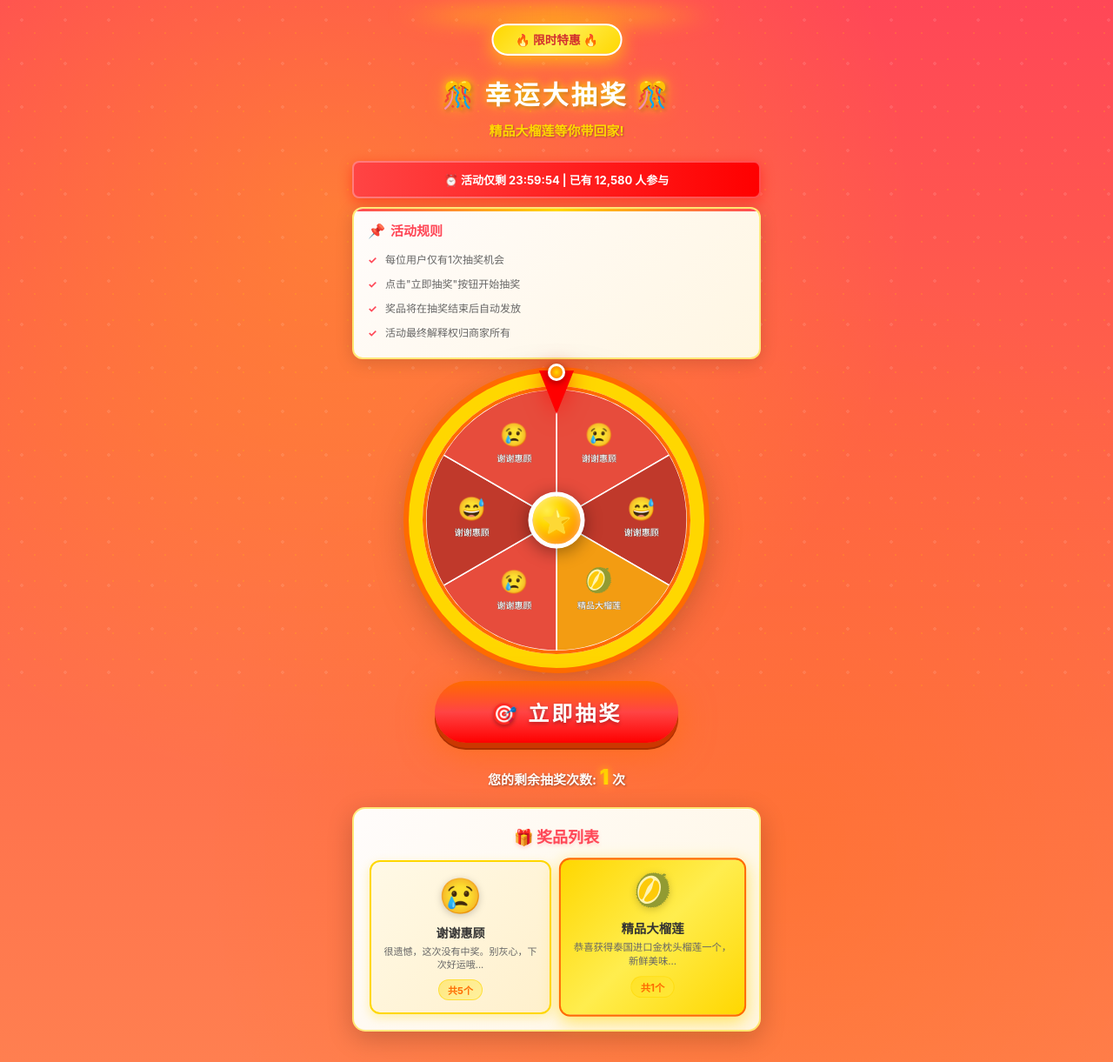
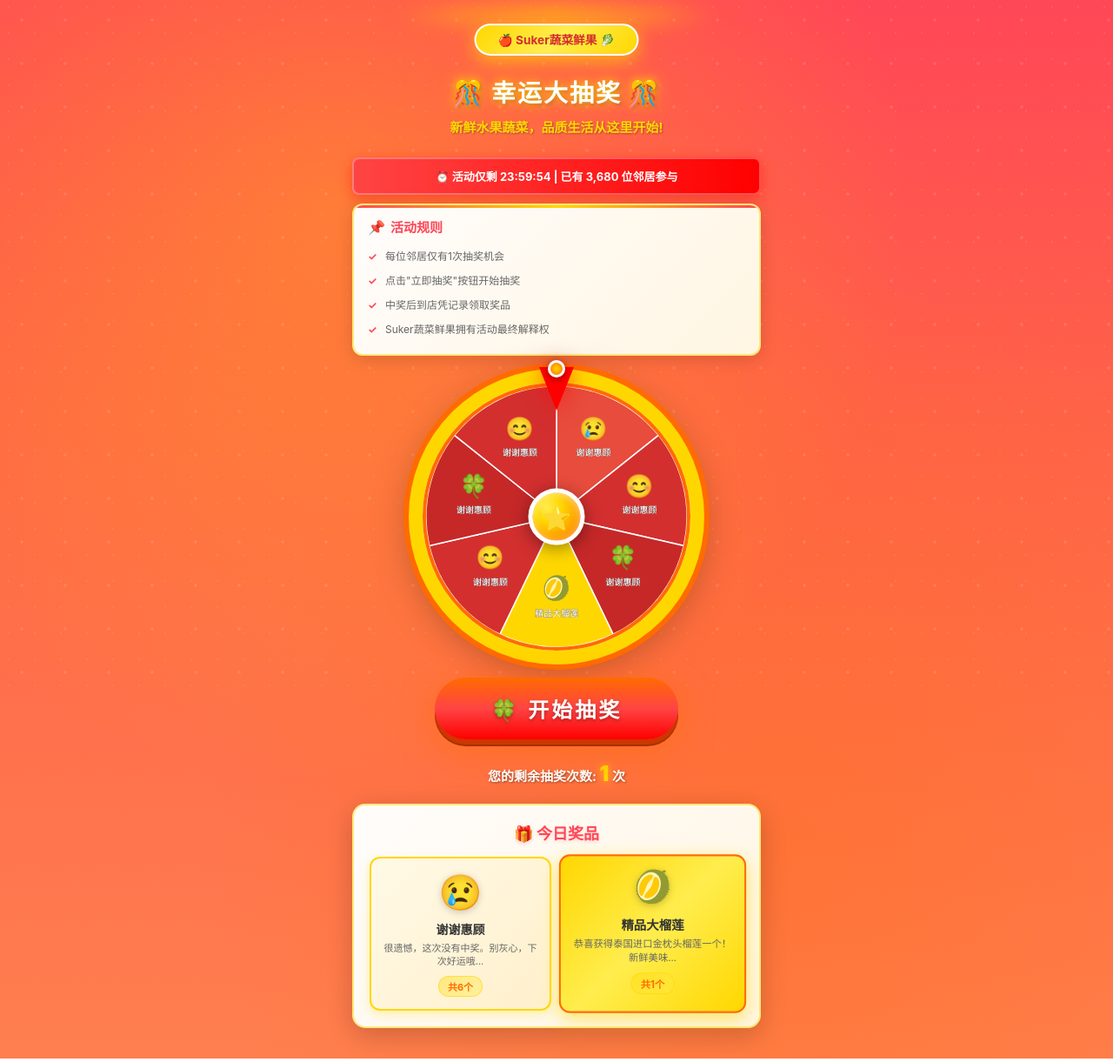
Before and after one commit to HuiJiangOfficial/wheel-lottery, a plain HTML site: page index.html in a window 1280 px wide. Shown: the part 2-1223 px from the top of the page at 87% size. Drawn offline with Linux system fonts and the light colour scheme.

Commit message:
修改为水果店样式

```diff
--- a/index.html
+++ b/index.html
@@ -3,7 +3,7 @@
 <head>
     <meta charset="UTF-8">
     <meta name="viewport" content="width=device-width, initial-scale=1.0, maximum-scale=1.0, user-scalable=no">
-    <title>幸运大抽奖 - 精品大榴莲等你来拿!</title>
+    <title>Suker蔬菜鲜果 - 幸运大抽奖!</title>
     <style>
         * {
             margin: 0;
@@ -14,7 +14,7 @@
 
         body {
             font-family: -apple-system, BlinkMacSystemFont, 'Segoe UI', 'Microsoft YaHei', Arial, sans-serif;
-            /* 拼多多风格背景：放射状渐变 + 装饰 */
+            /* 红金配色背景：放射状渐变 + 装饰 */
             background:
                 radial-gradient(circle at 30% 20%, rgba(255, 215, 0, 0.3) 0%, transparent 50%),
                 radial-gradient(circle at 70% 80%, rgba(255, 107, 0, 0.3) 0%, transparent 50%),
@@ -96,12 +96,12 @@
 
         .header h1 {
             color: #fff;
-            font-size: 30px;
+            font-size: 28px;
             text-shadow:
                 0 0 10px rgba(255, 215, 0, 0.8),
                 0 0 20px rgba(255, 215, 0, 0.6),
                 2px 2px 4px rgba(0, 0, 0, 0.3);
-            letter-spacing: 3px;
+            letter-spacing: 2px;
             font-weight: 900;
             margin: 10px 0;
         }
@@ -114,7 +114,7 @@
             text-shadow: 1px 1px 2px rgba(0, 0, 0, 0.3);
         }
 
-        /* 限时优惠标签 */
+        /* 限时优惠标签 - 红金风格 */
         .limited-tag {
             background: linear-gradient(90deg, #ff0000, #ff4444, #ff0000);
             background-size: 200% 100%;
@@ -136,7 +136,7 @@
             100% { background-position: 0% 50%; }
         }
 
-        /* 规则提示 - 拼多多卡片风格 */
+        /* 规则提示 - 红金卡片风格 */
         .rules-box {
             background: linear-gradient(135deg, rgba(255, 255, 255, 0.98) 0%, rgba(255, 249, 230, 0.98) 100%);
             border-radius: 12px;
@@ -214,7 +214,7 @@
             aspect-ratio: 1 / 1;
         }
 
-        /* 转盘外圈光效 */
+        /* 转盘外圈光效 - 红金风格 */
         .wheel-glow {
             position: absolute;
             top: -20px;
@@ -225,7 +225,6 @@
             background: radial-gradient(circle, rgba(255, 215, 0, 0.4) 0%, transparent 70%);
             animation: glowPulse 2s ease-in-out infinite;
             pointer-events: none;
-            /* 确保光效也是完美的圆形 */
             aspect-ratio: 1 / 1;
         }
 
@@ -266,7 +265,7 @@
             box-shadow: 0 2px 8px rgba(0, 0, 0, 0.4);
         }
 
-        /* 转盘容器 */
+        /* 转盘容器 - 红金风格 */
         .wheel-container {
             width: 100%;
             height: 100%;
@@ -337,7 +336,7 @@
                 inset 0 2px 10px rgba(255, 255, 255, 0.5);
         }
 
-        /* 抽奖按钮 - 拼多多3D风格 */
+        /* 抽奖按钮 - 红金3D风格 */
         .draw-btn-wrapper {
             text-align: center;
             margin: 25px 0;
@@ -806,24 +805,24 @@
         <!-- 头部 -->
         <div class="header">
             <div class="header-decoration"></div>
-            <div class="header-badge">🔥 限时特惠 🔥</div>
+            <div class="header-badge">🍎 Suker蔬菜鲜果 🥬</div>
             <h1>🎊 幸运大抽奖 🎊</h1>
-            <p class="subtitle">精品大榴莲等你带回家!</p>
+            <p class="subtitle">新鲜水果蔬菜，品质生活从这里开始!</p>
         </div>
 
         <!-- 限时标签 -->
         <div class="limited-tag">
-            ⏰ 活动仅剩 <span id="countdown">23:59:59</span> | 已有 12,580 人参与
+            ⏰ 活动仅剩 <span id="countdown">23:59:59</span> | 已有 3,680 位邻居参与
         </div>
 
         <!-- 规则提示 -->
         <div class="rules-box">
             <h3>活动规则</h3>
             <ul>
-                <li>每位用户仅有1次抽奖机会</li>
+                <li>每位邻居仅有1次抽奖机会</li>
                 <li>点击"立即抽奖"按钮开始抽奖</li>
-                <li>奖品将在抽奖结束后自动发放</li>
-                <li>活动最终解释权归商家所有</li>
+                <li>中奖后到店凭记录领取奖品</li>
+                <li>Suker蔬菜鲜果拥有活动最终解释权</li>
             </ul>
         </div>
 
@@ -854,7 +853,7 @@
         <!-- 抽奖按钮 -->
         <div class="draw-btn-wrapper">
             <button class="draw-btn" id="drawBtn">
-                <span class="btn-text">🎯 立即抽奖</span>
+                <span class="btn-text">🍀 开始抽奖</span>
             </button>
         </div>
 
@@ -865,7 +864,7 @@
 
         <!-- 奖品列表 -->
         <div class="prizes-section">
-            <h3>🎁 奖品列表</h3>
+            <h3>🎁 今日奖品</h3>
             <div class="prize-list" id="prizeList">
                 <!-- 奖品项由JS动态生成 -->
             </div>
@@ -905,53 +904,61 @@
             },
             {
                 name: '谢谢惠顾',
-                icon: '😅',
+                icon: '😊',
                 iconType: 'emoji',
                 type: 'lose',
-                color: '#c0392b',
-                desc: '差一点点就中奖啦! 继续加油，好运即将降临!'
+                color: '#d32f2f',
+                desc: '感谢参与Suker蔬菜鲜果活动，欢迎下次再来!'
+            },
+            {
+                name: '谢谢惠顾',
+                icon: '🍀',
+                iconType: 'emoji',
+                type: 'lose',
+                color: '#c62828',
+                desc: '差一点点就中奖啦! 继续支持我们哦!'
             },
             {
                 name: '精品大榴莲',
                 icon: 'images/榴莲.svg',
                 iconType: 'image',
                 type: 'win',
-                color: '#f39c12',
-                desc: '恭喜获得泰国进口金枕头榴莲一个，新鲜美味，价值198元!'
+                color: '#FFD700',
+                desc: '恭喜获得泰国进口金枕头榴莲一个！新鲜美味，价值198元！到店即可领取!'
             },
             {
                 name: '谢谢惠顾',
-                icon: '😢',
+                icon: '😊',
                 iconType: 'emoji',
                 type: 'lose',
-                color: '#e74c3c',
-                desc: '很遗憾，这次没有中奖。别灰心，下次好运哦!'
+                color: '#d32f2f',
+                desc: '感谢参与Suker蔬菜鲜果活动，欢迎下次再来!'
             },
             {
                 name: '谢谢惠顾',
-                icon: '😅',
+                icon: '🍀',
                 iconType: 'emoji',
                 type: 'lose',
-                color: '#c0392b',
-                desc: '差一点点就中奖啦! 继续加油，好运即将降临!'
+                color: '#c62828',
+                desc: '差一点点就中奖啦! 继续支持我们哦!'
             },
             {
                 name: '谢谢惠顾',
-                icon: '😢',
+                icon: '😊',
                 iconType: 'emoji',
                 type: 'lose',
-                color: '#e74c3c',
-                desc: '很遗憾，这次没有中奖。别灰心，下次好运哦!'
+                color: '#d32f2f',
+                desc: '感谢参与Suker蔬菜鲜果活动，欢迎下次再来!'
             }
         ];
 
         // 模拟中奖用户数据（全部显示抽中榴莲）
         const mockWinners = [
-            { user: '张***三', prize: '精品大榴莲', time: '3' },
-            { user: '李***四', prize: '精品大榴莲', time: '5' },
-            { user: '王***五', prize: '精品大榴莲', time: '8' },
-            { user: '赵***六', prize: '精品大榴莲', time: '12' },
-            { user: '刘***七', prize: '精品大榴莲', time: '15' },
+            { user: '王***邻居', prize: '精品大榴莲', time: '3' },
+            { user: '李***阿姨', prize: '精品大榴莲', time: '5' },
+            { user: '张***大叔', prize: '精品大榴莲', time: '8' },
+            { user: '刘***小姐', prize: '精品大榴莲', time: '12' },
+            { user: '陈***先生', prize: '精品大榴莲', time: '15' },
             { user: '陈***八', prize: '精品大榴莲', time: '18' },
             { user: '杨***九', prize: '精品大榴莲', time: '20' },
             { user: '黄***十', prize: '精品大榴莲', time: '25' }
@@ -1106,13 +1113,13 @@
             // 禁用按钮，显示抽奖中
             const drawBtn = document.getElementById('drawBtn');
             drawBtn.disabled = true;
-            drawBtn.querySelector('.btn-text').textContent = '抽奖中...';
+            drawBtn.querySelector('.btn-text').textContent = '🎲 好运降临...';
 
             // 更新剩余次数
             document.getElementById('chanceCount').textContent = '0';
 
-            // 100%抽中精品大榴莲（索引2）
-            const winningIndex = 2;
+            // 100%抽中精品大榴莲（索引3）
+            const winningIndex = 3;
             const selectedPrize = prizes[winningIndex];
 
             // 计算目标旋转角度
@@ -1160,11 +1167,11 @@
 
             if (prize.type === 'win') {
                 modalIcon.textContent = '🎉';
-                modalTitle.textContent = '恭喜你中奖啦!';
+                modalTitle.textContent = '恭喜您中奖啦!';
                 createConfetti();
             } else {
-                modalIcon.textContent = '😢';
-                modalTitle.textContent = '很遗憾...';
+                modalIcon.textContent = '😊';
+                modalTitle.textContent = '感谢参与!';
             }
 
             modalOverlay.classList.add('show');
```
